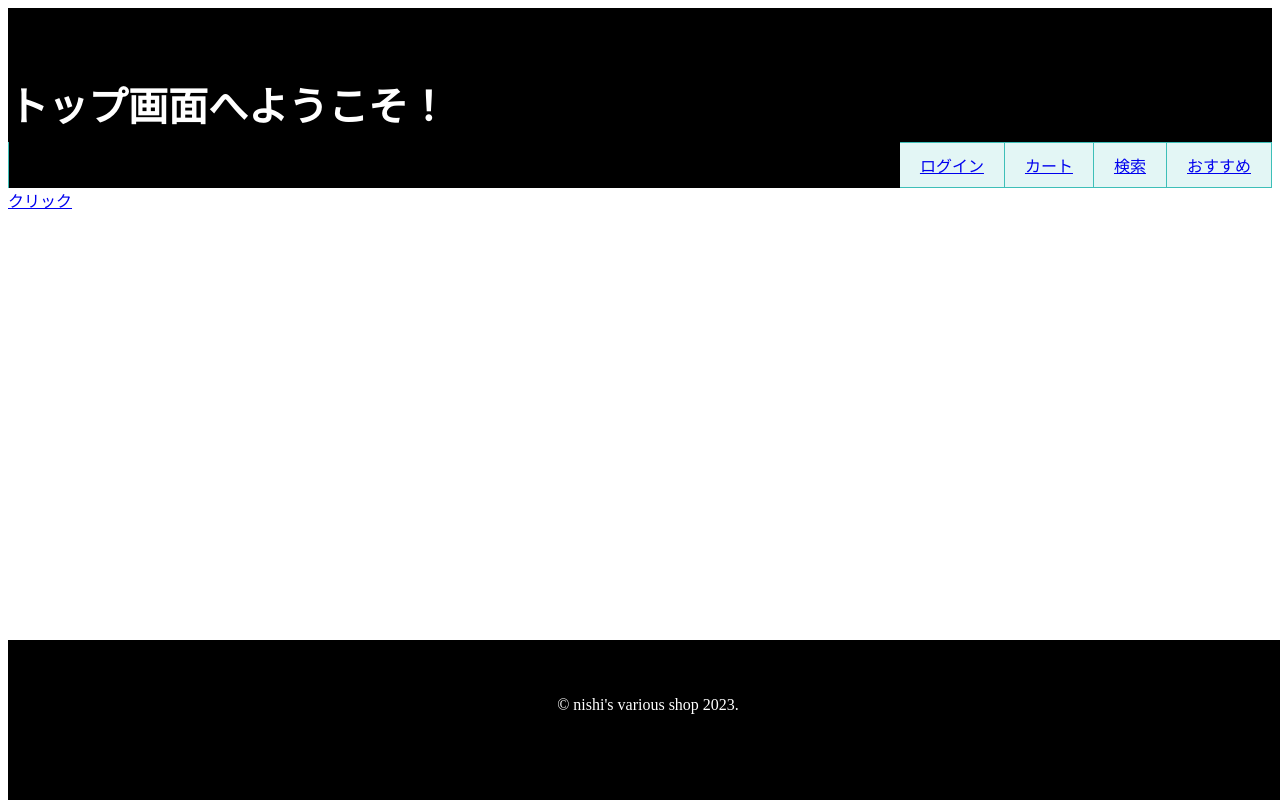
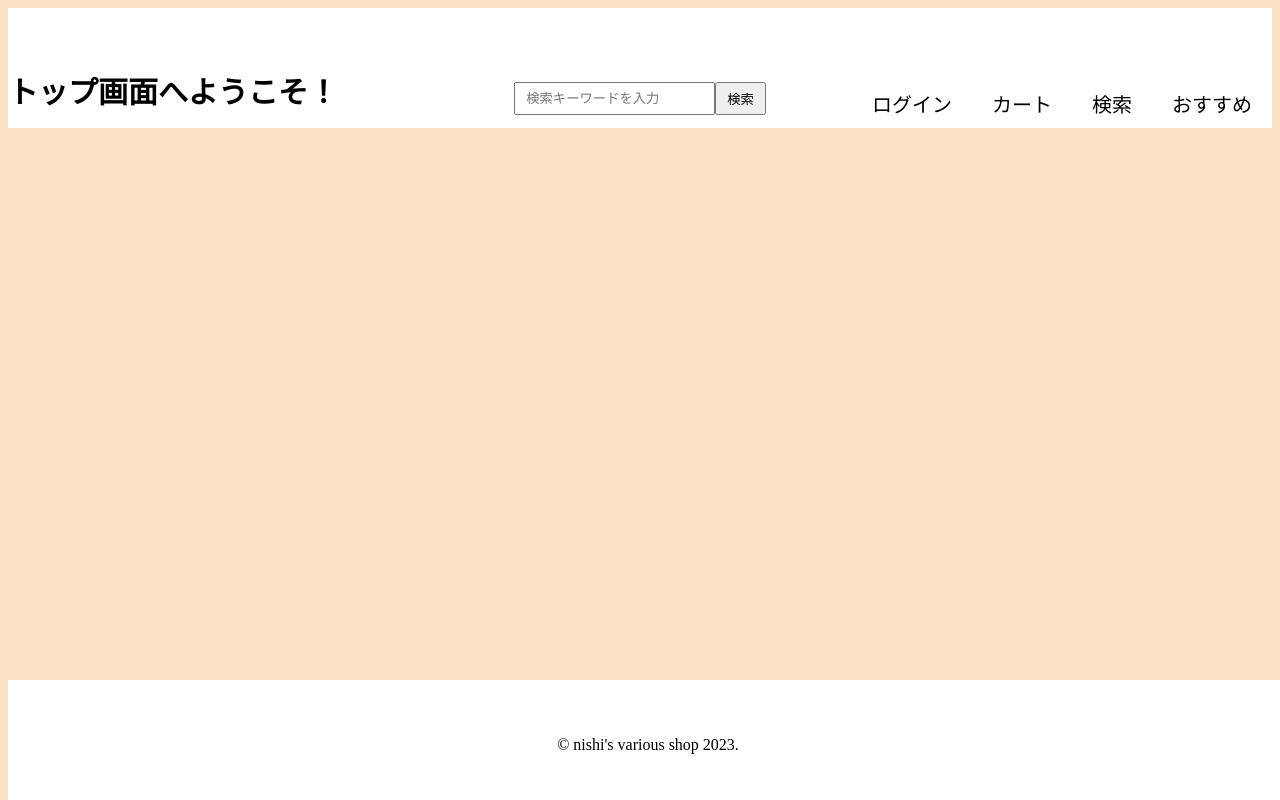
Before and after one commit to nishiyu0919/EC_project, a Flask app: page /top in a window 1280 px wide. Run offline with Flask 3, Linux system fonts and the light colour scheme; the visitor is signed in with stand-in values (Sample User, id 1).

Commit message:
6/29コミット

```diff
--- a/EC_tech/static/css/top.css
+++ b/EC_tech/static/css/top.css
@@ -1,51 +1,80 @@
-h1{
-    font-size: 40px;
+@charset "UTF-8";
+
+body {
+  background-color: #FCE2C4;
+  background-size: cover;
 }
 
 header {
-  height: 100px;
+  height: 40px;
   width: 100%;
   padding: 40px 0;
-  background-color: black;
-  color: white;
-  position: relative; /* 追加 */
+  background-color: white;
+  color: black;
+  position: relative;
 }
+
+h1 {
+  font-size: 30px;
+}
+
+
 
 ul {
   list-style: none;
   margin: 0;
   padding: 0;
-  list-style-type: none;
   display: flex;
-  border-left: solid 1px #3dbfb8;
   justify-content: flex-end;
-  position: absolute; /* 追加 */
-  bottom: 0; /* 追加 */
-  left: 0; /* 追加 */
-  right: 0; /* 追加 */
+  position: absolute;
+  bottom: 0;
+  left: 0;
+  right: 0;
 }
 
 li {
   padding: 10px 20px;
-  background: #e3f6f5;
-  border-top: solid 1px #3dbfb8;
-  border-bottom: solid 1px #3dbfb8;
-  border-right: solid 1px #3dbfb8;
-  display: inline;
   text-align: center;
+  font-size: 20px;
 }
 
+li:hover {
+  text-decoration: underline;
+  color: blue;
+}
 
+li:not(:hover) {
+  text-decoration: none;
+  color: initial;
+}
 
+ul li a {
+  text-decoration: none;
+  color: inherit;
+}
 
+#search-form {
+  display: flex;
+  justify-content: center; /* 水平中央揃え */
+  margin-top: -50px; /* 上部の余白を調整 */
+  margin-bottom: 90px;
 
+}
+
+#search-input {
+  padding: 5px 10px; /* 入力フィールドのパディングを調整 */
+}
+
+button[type="submit"] {
+  padding: 5px 10px; /* ボタンのパディングを調整 */
+}
 
 footer {
   width: 100%;
-    height: 80px;
+  height: 40px;
   text-align: center;
   padding: 40px 0;
-    background-color: black;
+  background-color: white;
   position: absolute;
   bottom: 0;
 }
--- a/EC_tech/templates/top.html
+++ b/EC_tech/templates/top.html
@@ -1,26 +1,48 @@
 <!DOCTYPE html>
-<htmllang='ja'>
+<html lang="ja">
 <head>
-<metacharset='UTF-8'>
+<meta charset="UTF-8">
 <link rel="stylesheet" href="static/css/top.css">
-
-
 <title>ショップのトップメニュー</title>
-
 </head>
 <body>
-    <header>
-<h1>トップ画面へようこそ！</h1>
+<header>
+  <h1>トップ画面へようこそ！</h1>
+  <form id="search-form">
+    <input type="text" id="search-input" placeholder="検索キーワードを入力">
+    <button type="submit">検索</button>
+  </form>
+
   <ul>
-    <li><a href="#">ログイン</li>
-    <li><a href="#">カート</li>
-    <li><a href="#">検索</li>
-    <li><a href="#">おすすめ</li>
+
+    <li><a href="#">ログイン</a></li>
+    <li><a href="#">カート</a></li>
+    <li><a href="#">検索</a></li>
+    <li><a href="#">おすすめ</a></li>
+
   </ul>
 </header>
-<a href=##>クリック</a>
-</p>
+
+<script>
+  document.getElementById('search-form').addEventListener('submit', function(e) {
+    e.preventDefault(); // フォームのデフォルトの送信動作をキャンセル
+
+    // 入力されたキーワードを取得
+    var keyword = document.getElementById('search-input').value;
+
+    // ここでキーワードに基づいた検索処理を実行
+    performSearch(keyword);
+  });
+
+  function performSearch(keyword) {
+    // この関数内でキーワードに基づいた検索処理を実装する
+    // 例えば、結果を表示するための要素を操作したり、APIを使用してリアルタイムの検索を実行したりできます
+    console.log('検索キーワード:', keyword);
+  }
+</script>
+
 <footer>
-    <p><font color="white">© nishi's various shop 2023.</p>
+  <p><font color="black">© nishi's various shop 2023.</font></p>
 </footer>
 </body>
+</html>
```
Lines whose indentation alone changed are shown as unchanged.
